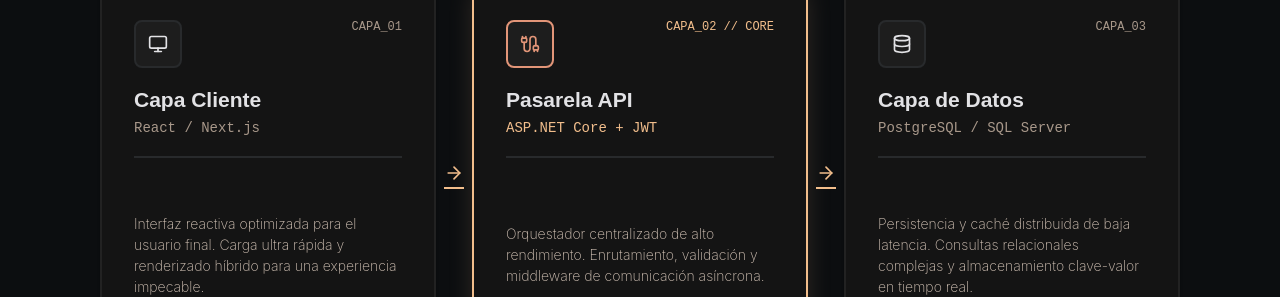
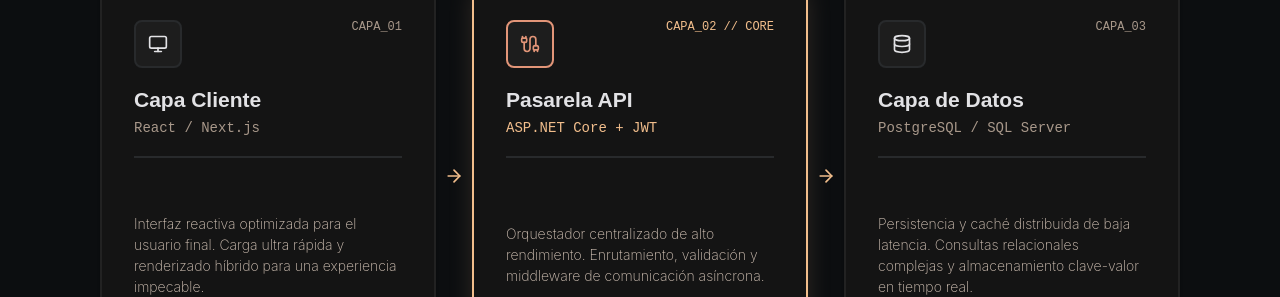
Before and after one commit to AlexJRQ32/Proyecto-Portafolio, a React (Vite) app in the folder frontend/: page /home in a window 1280 px wide. Shown: the part 1525-1822 px from the top of the page. Built offline with nearby package versions, Linux system fonts and the light colour scheme.

Commit message:
style: remove line under topology arrow connectors

```diff
--- a/frontend/src/features/Home/components/Topology/Topology.jsx
+++ b/frontend/src/features/Home/components/Topology/Topology.jsx
@@ -38,9 +38,8 @@
               <Card {...layer} />
               {index < mergedLayers.length - 1 && (
                 <div className="topology-connector">
-                  <i data-lucide="arrow-right" className="topology-connector-arrow"></i>
-                  <span className="topology-connector-line"></span>
-                </div>
+                    <i data-lucide="arrow-right" className="topology-connector-arrow"></i>
+                  </div>
               )}
             </div>
           ))}
```
